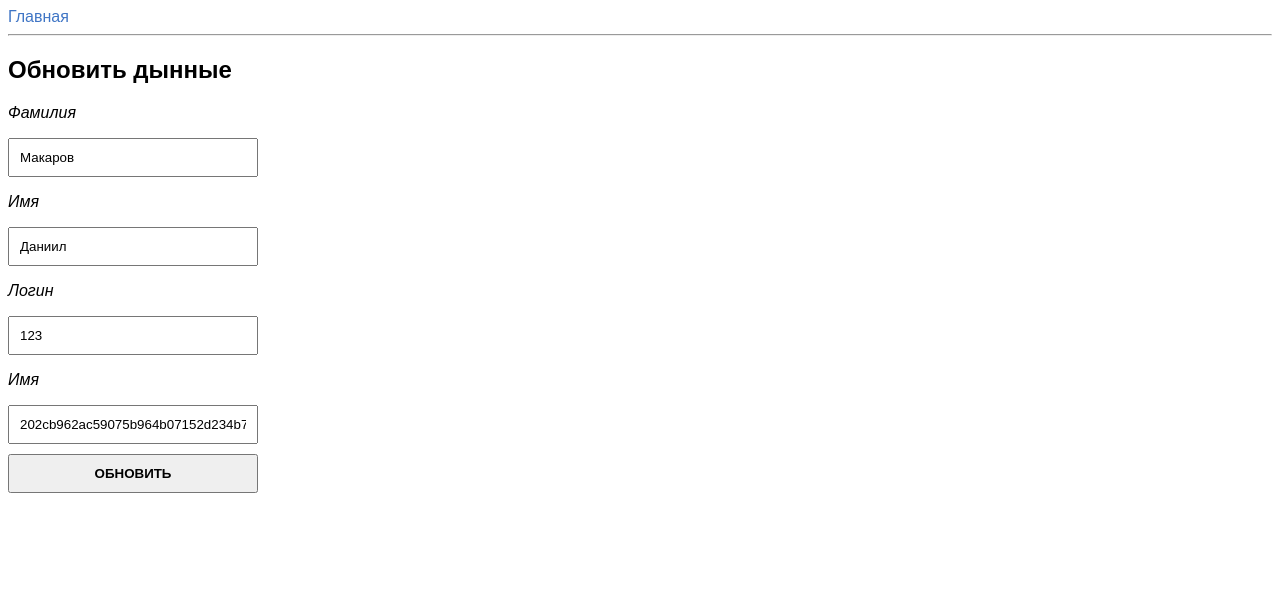
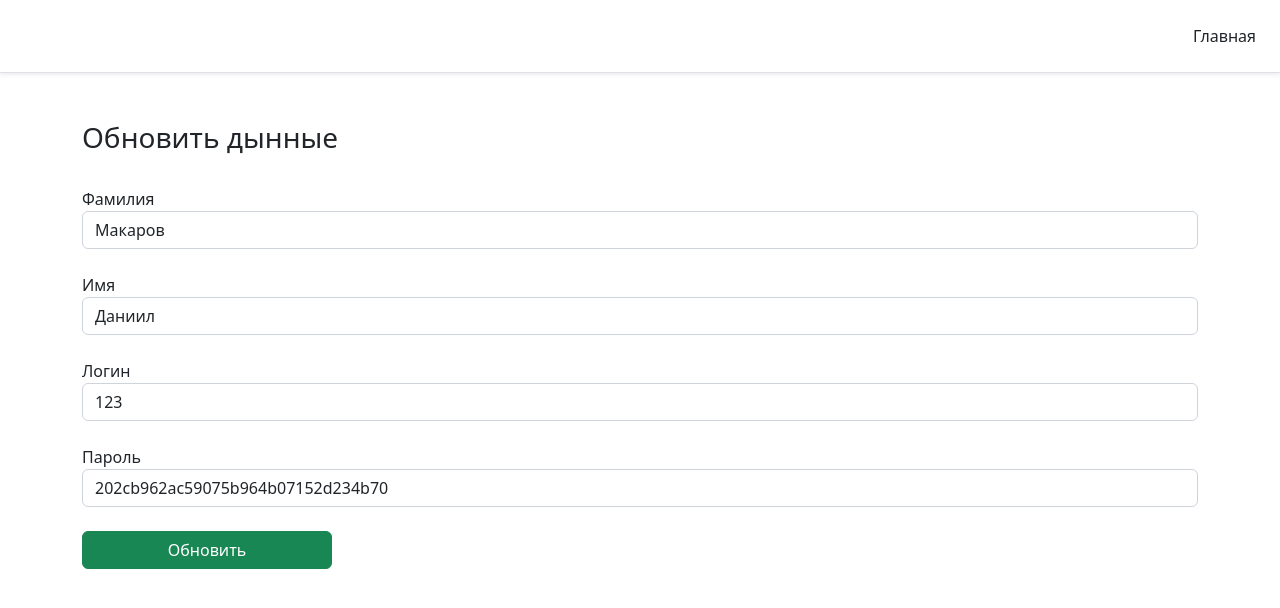
Before and after one commit to Uonsaist/HelpDesk, a PHP site: page /admin/client.php?id=1 in a window 1280 px wide. Shown: the top 608 px of the page. Run offline with PHP 8.4, Linux system fonts and the light colour scheme; data comes from the database, SQL or seed files in the repository.

Commit message:
end phase

```diff
--- a/admin/client.php
+++ b/admin/client.php
@@ -12,26 +12,33 @@
   <meta http-equiv="X-UA-Compatible" content="IE=edge">
   <meta name="viewport" content="width=device-width, initial-scale=1.0">
   <link rel="stylesheet" href="../css/rec.css">
+    <link rel="stylesheet" href="https://cdn.jsdelivr.net/npm/bootstrap@5.2.2/dist/css/bootstrap.min.css">
   <title>Обновление данных</title>
 </head>
 <body>
 
-  <a href="userss.php">Главная</a>
-  <hr>
+  <div class="d-flex flex-column flex-md-row align-items-center p-3
+  px-mb-4 mb-3 bg-white border-bottom shadow-sm" >
+    <nav class="d-inline-flex mt-2 mt-md-0 ms-md-auto">
+      <a class="p-2 text-dark text-decoration-none" href="trunk.php" >Главная</a>
+    </nav>
+  </div>
 
-  <h2>Обновить дынные</h2>
-  <form action="../include/client.php" method="post">
-    <input type="hidden" name="id" value="<?= $result['id'] ?>">
-    <p>Фамилия</p>
-    <input type="text" name="last_name" value="<?= $result['last_name'] ?>">
-    <p>Имя</p>
-    <input type="text" name="first_name" value="<?= $result['first_name'] ?>">
-    <p>Логин</p>
-    <input type="text" name="login" value="<?= $result['login'] ?>">
-    <p>Имя</p>
-    <input type="text" name="password" value="<?= $result['password'] ?>">
-    <button type="submit">Обновить</button>
-  </form>
+  <div class="container mt-5">
+      <form action="../include/client.php" method="post">
+        <h3 >Обновить дынные</h3><br>
+        <input type="hidden"  class="form-control" name="id" value="<?= $result['id'] ?>">
+        <label>Фамилия</label>
+        <input type="text"  class="form-control" name="last_name" value="<?= $result['last_name'] ?>"><br>
+        <label>Имя</label>
+        <input type="text"  class="form-control" name="first_name" value="<?= $result['first_name'] ?>"><br>
+        <label>Логин</label>
+        <input type="text"  class="form-control" name="login" value="<?= $result['login'] ?>"><br>
+        <label>Пароль</label>
+        <input type="text"  class="form-control" name="password" value="<?= $result['password'] ?>"><br>
+        <button class="btn btn-success" type="submit">Обновить</button>
+      </form>
+    </div>
 
 </body>
 </html>
--- a/css/rec.css
+++ b/css/rec.css
@@ -1,45 +1,12 @@
-* {
-  font-family: sans-serif;
-  box-sizing: border-box;
-}
-th, td {
-  font-size: 18px;
-  padding: 10px;
-}
-th {
-  background: #555;
-  color: #fff;
-}
-td {
-  background: #eee;
-}
-a {
-  text-decoration: none;
-  transition: 0.2s ease;
-  color: #3f75c5;
-}
-td:nth-child(7) > a {
-  color: #c22a2a;
-}
-a:hover {
-  opacity: 0.7;
-}
-p {
-  font-style: italic;
-}
-input, textarea, button {
-  padding: 10px;
-  display: block;
-  min-height: 30px;
-  width: 250px;
-  margin-bottom: 10px;
-}
+
 textarea {
   resize: vertical;
   height: 80px;
 }
+
 button {
   text-transform: uppercase;
   font-weight: bold;
   cursor: pointer;
+  width: 250px;
 }
--- a/css/style.css
+++ b/css/style.css
@@ -1,9 +1,7 @@
 #hot {
   margin: 30px 0 48px;
 }
-.sold {
 
-}
 th {
    font-weight: normal;
    font-size: 14px;
--- a/include/client.php
+++ b/include/client.php
@@ -7,6 +7,7 @@ $login = $_POST['login'];
 $password=$_POST['password'];
 $id = $_POST['id'];
 
+$password = md5($password);
 mysqli_query($connect, "UPDATE `users` SET `last_name` = '$last_name', `login` = '$login', `first_name` = '$first_name', `password` = '$password' WHERE `users`.`id` = '$id'");
 
  header('Location: ../admin/userss.php');
--- a/request.php
+++ b/request.php
@@ -13,7 +13,7 @@ session_start();
   <body>
     <?php require "blocks/header.php" ?>
     <div class="container mt-5">
-      <h3>Задать вопрос</h3>
+      <h3>Задать вопрос</h3><br>
       <form action="include/query.php" method="post">
           <input type="text" name="last_name" placeholder="Введите свою фамилию" class="form-control"><br>
           <input type="text" name="first_name" placeholder="Введите имя" class="form-control"><br>
```
Also changed, not shown: admin/refresh.php (+18 -13 lines), admin/update.php (+21 -15 lines).
